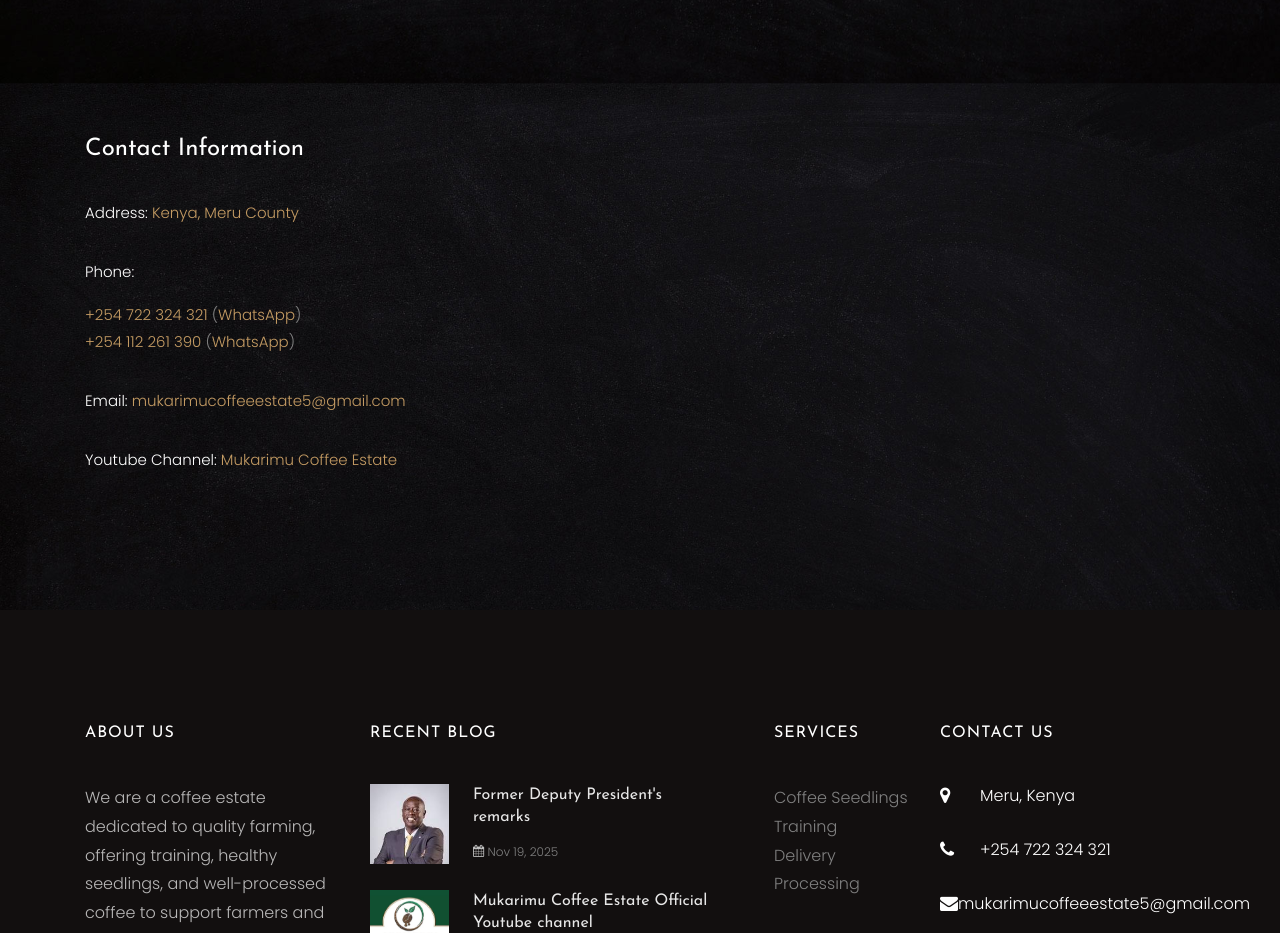
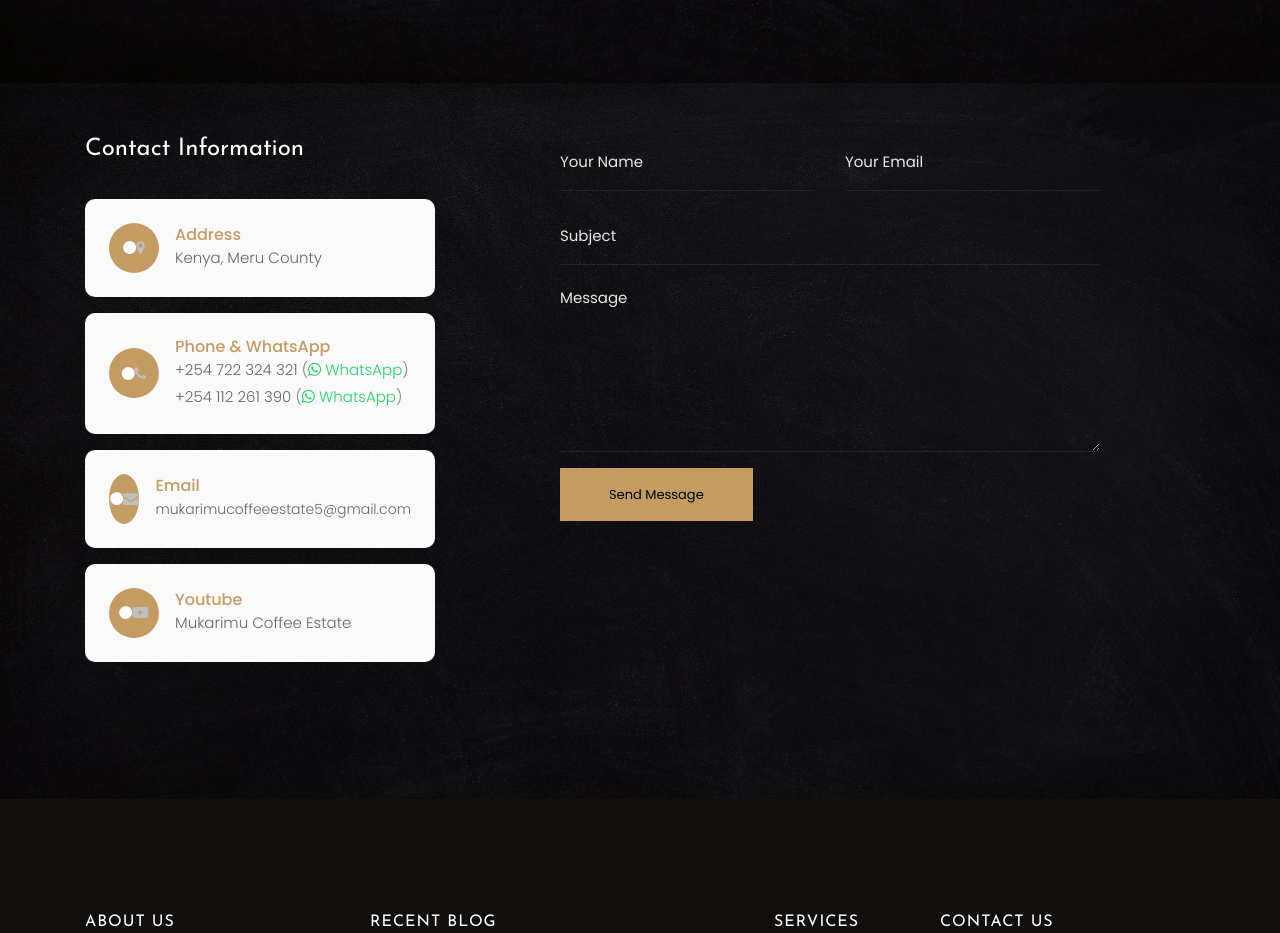
Before and after one commit to Fideldavidson/Mukarimu_coffee, a plain HTML site: page contact.html in a window 1280 px wide. Shown: the part 770-1703 px from the top of the page. Drawn offline with Linux system fonts and the light colour scheme; some packages are replaced by stand-ins of ours; no server answers; files whose address does not match are found by name.

Commit message:
feat: Redesigned the contact page's information layout, added a contact form, and updated the homepage's main heading.

```diff
--- a/contact.html
+++ b/contact.html
@@ -143,49 +143,83 @@
             <div class="col-md-12 mb-4">
               <h2 class="h4">Contact Information</h2>
             </div>
+            <div class="col-md-12 mb-3">
+              <div class="p-4 bg-light d-flex align-items-center mb-3" style="border-radius: 10px;">
+                <div class="icon-circle mr-3 d-flex align-items-center justify-content-center" style="width: 50px; height: 50px; background: #c49b63; border-radius: 50%; color: #fff;">
+                  <span class="icon icon-map-marker"></span>
+                </div>
+                <div>
+                  <h3 class="h6 mb-0" style="color: #c49b63;">Address</h3>
+                  <a href="https://maps.app.goo.gl/1KvD4tZAVm7q334r7?g_st=aw" target="_blank" style="color: #666;">Kenya, Meru County</a>
+                </div>
+              </div>
 
-            <div class="col-md-12 mb-3">
-              <p>
-                <span>Address:</span>
-                <a href="https://maps.app.goo.gl/1KvD4tZAVm7q334r7?g_st=aw" target="_blank">Kenya, Meru County</a>
+              <div class="p-4 bg-light d-flex align-items-center mb-3" style="border-radius: 10px;">
+                <div class="icon-circle mr-3 d-flex align-items-center justify-content-center" style="width: 50px; height: 50px; background: #c49b63; border-radius: 50%; color: #fff;">
+                  <span class="icon icon-phone"></span>
+                </div>
+                <div>
+                  <h3 class="h6 mb-0" style="color: #c49b63;">Phone & WhatsApp</h3>
+                  <p class="mb-0">
+                    <a href="tel:+254722324321" style="color: #666;">+254 722 324 321</a>
+                    (<a href="https://wa.me/254722324321" target="_blank" style="color: #25d366;"><i class="fa-brands fa-whatsapp"></i> WhatsApp</a>)
+                  </p>
+                  <p class="mb-0">
+                    <a href="tel:+254112261390" style="color: #666;">+254 112 261 390</a>
+                    (<a href="https://wa.me/254112261390" target="_blank" style="color: #25d366;"><i class="fa-brands fa-whatsapp"></i> WhatsApp</a>)
                   </p>
                 </div>
-
-            <div class="col-md-12 mb-3">
-              <p><span>Phone:</span></p>
-              <ul class="list-unstyled">
-                <li>
-                  <a href="tel:+254722324321">+254 722 324 321</a>
-                  (<a href="https://wa.me/254722324321" target="_blank">WhatsApp</a>)
-                </li>
-                <li>
-                  <a href="tel:+254112261390">+254 112 261 390</a>
-                  (<a href="https://wa.me/254112261390" target="_blank">WhatsApp</a>)
-                </li>
-              </ul>
               </div>
 
-            <div class="col-md-12 mb-3">
-              <p>
-                <span>Email:</span>
-                <a href="mailto:mukarimucoffeeestate5@gmail.com">mukarimucoffeeestate5@gmail.com</a>
-              </p>
+              <div class="p-4 bg-light d-flex align-items-center mb-3" style="border-radius: 10px;">
+                <div class="icon-circle mr-3 d-flex align-items-center justify-content-center" style="width: 50px; height: 50px; background: #c49b63; border-radius: 50%; color: #fff;">
+                  <span class="icon icon-envelope"></span>
+                </div>
+                <div>
+                  <h3 class="h6 mb-0" style="color: #c49b63;">Email</h3>
+                  <a href="mailto:mukarimucoffeeestate5@gmail.com" style="color: #666; font-size: 14px;">mukarimucoffeeestate5@gmail.com</a>
+                </div>
               </div>
 
-            <div class="col-md-12 mb-3">
-              <p>
-                <span>Youtube Channel:</span>
-                <a href="https://youtube.com/@mukarimucoffeeestate?si=jpMVVmYe2c78QXNP" target="_blank">Mukarimu Coffee
-                  Estate</a>
-              </p>
+              <div class="p-4 bg-light d-flex align-items-center mb-3" style="border-radius: 10px;">
+                <div class="icon-circle mr-3 d-flex align-items-center justify-content-center" style="width: 50px; height: 50px; background: #c49b63; border-radius: 50%; color: #fff;">
+                  <span class="fa-brands fa-youtube"></span>
                 </div>
-
+                <div>
+                  <h3 class="h6 mb-0" style="color: #c49b63;">Youtube</h3>
+                  <a href="https://youtube.com/@mukarimucoffeeestate?si=jpMVVmYe2c78QXNP" target="_blank" style="color: #666;">Mukarimu Coffee Estate</a>
+                </div>
+              </div>
+            </div>
           </div>
         </div>
 
         <div class="col-md-1"></div>
 
         <div class="col-md-6 ftco-animate">
+          <form action="#" class="contact-form">
+            <div class="row">
+              <div class="col-md-6">
+                <div class="form-group">
+                  <input type="text" class="form-control" placeholder="Your Name" required>
+                </div>
+              </div>
+              <div class="col-md-6">
+                <div class="form-group">
+                  <input type="text" class="form-control" placeholder="Your Email" required>
+                </div>
+              </div>
+            </div>
+            <div class="form-group">
+              <input type="text" class="form-control" placeholder="Subject" required>
+            </div>
+            <div class="form-group">
+              <textarea name="" id="" cols="30" rows="7" class="form-control" placeholder="Message" required></textarea>
+            </div>
+            <div class="form-group">
+              <input type="submit" value="Send Message" class="btn btn-primary py-3 px-5">
+            </div>
+          </form>
         </div>
 
       </div>
```
Also changed, not shown: index.html (+1 -1 lines). Lines whose indentation alone changed are shown as unchanged.
